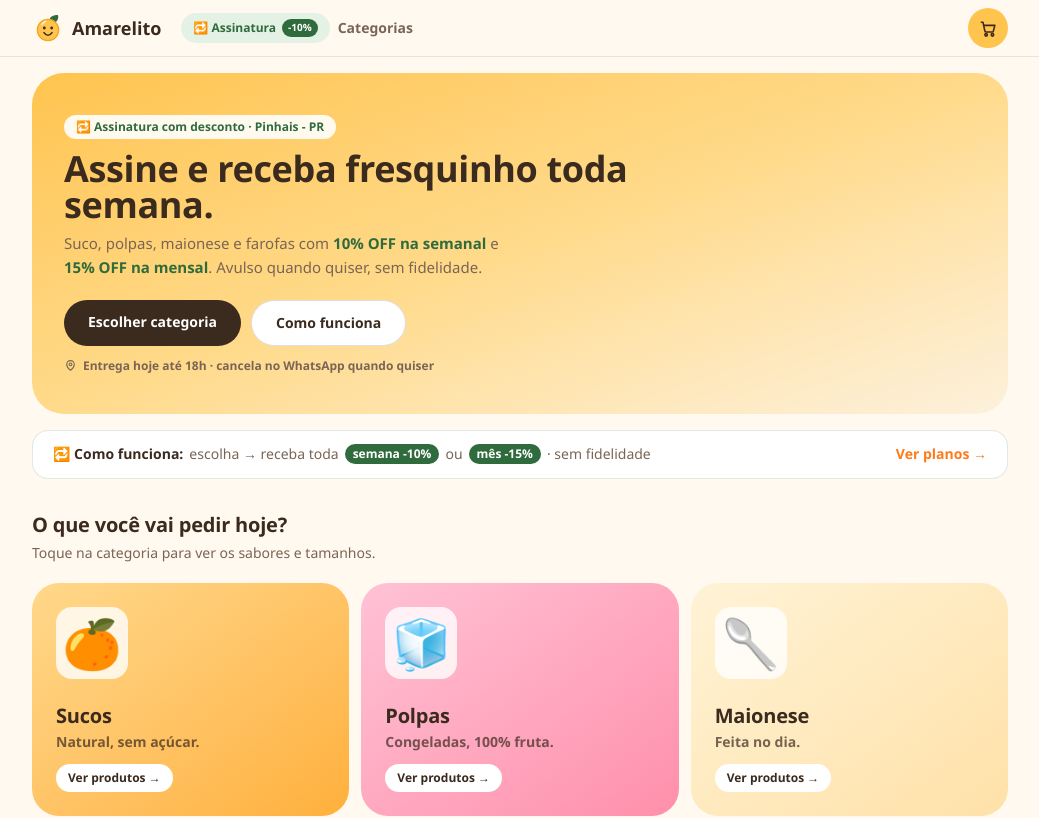
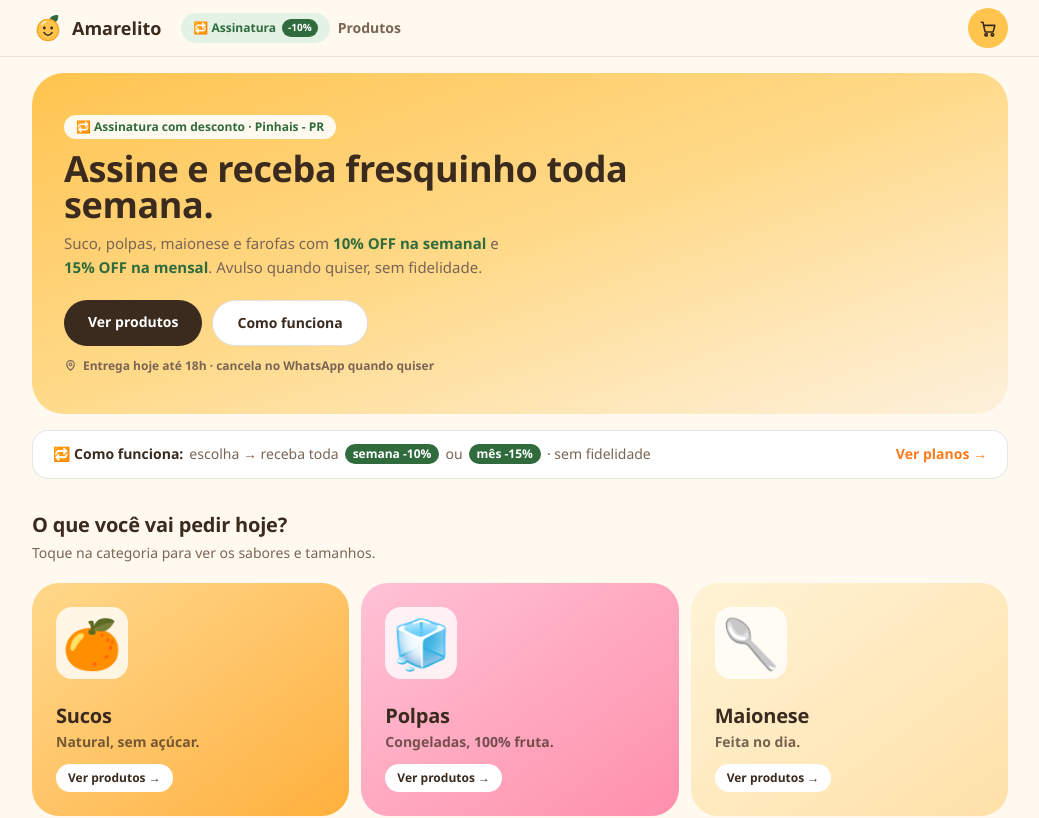
Before and after one commit to elizaelcezar/amarelito, a Next.js app: page / in a window 1280 px wide. Shown: the top 818 px of the page, without its empty margins (120-1159 px from the left). Built offline with nearby package versions, Linux system fonts and the light colour scheme.

Commit message:
fix: troca Cardápio/Categorias por Produtos

```diff
--- a/src/app/page.tsx
+++ b/src/app/page.tsx
@@ -31,8 +31,8 @@ export default function HomePage() {
           <strong className="text-folha">{mensal}% OFF na mensal</strong>. Avulso quando quiser, sem fidelidade.
         </p>
         <div className="mt-5 flex flex-wrap gap-2.5">
-          <Link href="#categorias" className="rounded-full bg-cafe px-6 py-3 text-sm font-bold text-white">
-            Escolher categoria
+          <Link href="#produtos" className="rounded-full bg-cafe px-6 py-3 text-sm font-bold text-white">
+            Ver produtos
           </Link>
           <Link href="/assinatura" className="rounded-full border border-cafe/15 bg-white px-6 py-3 text-sm font-bold text-cafe">
             Como funciona
@@ -60,8 +60,8 @@ export default function HomePage() {
         </div>
       </section>
 
-      {/* Categorias — porta de entrada */}
-      <section id="categorias" className="scroll-mt-20 pt-8">
+      {/* Produtos — categorias como porta de entrada */}
+      <section id="produtos" className="scroll-mt-20 pt-8">
         <h2 className="font-display text-xl font-semibold">O que você vai pedir hoje?</h2>
         <p className="mt-1 text-sm text-cafe-soft">Toque na categoria para ver os sabores e tamanhos.</p>
 
--- a/src/components/Footer.tsx
+++ b/src/components/Footer.tsx
@@ -14,7 +14,7 @@ export function Footer() {
           <span className="text-sm text-cafe-soft">· {cityLabel(defaultCity)}</span>
         </div>
         <div className="flex flex-wrap gap-3 text-sm font-bold text-cafe-soft">
-          <Link href="/#categorias" className="hover:text-cafe">Categorias</Link>
+          <Link href="/#produtos" className="hover:text-cafe">Produtos</Link>
           <Link href="/produtos" className="hover:text-cafe">Todos os produtos</Link>
           <a href={`https://wa.me/${siteConfig.whatsapp}`} target="_blank" rel="noopener noreferrer" className="inline-flex items-center gap-1.5 text-folha hover:underline">
             <WhatsappIcon size={14} /> {siteConfig.whatsappDisplay}
--- a/src/components/Header.tsx
+++ b/src/components/Header.tsx
@@ -21,8 +21,8 @@ export function Header() {
         <Link href="/assinatura" className="ml-3 hidden items-center gap-1.5 rounded-full bg-folha-light px-3 py-1.5 text-xs font-bold text-folha sm:inline-flex">
           🔁 Assinatura <span className="rounded-full bg-folha px-1.5 py-0.5 text-[10px] text-white">-{off}%</span>
         </Link>
-        <Link href="/#categorias" className="hidden text-sm font-bold text-cafe-soft hover:text-cafe sm:inline">
-          Categorias
+        <Link href="/#produtos" className="hidden text-sm font-bold text-cafe-soft hover:text-cafe sm:inline">
+          Produtos
         </Link>
 
         <Link href="/carrinho" aria-label="Carrinho" className="ml-auto relative flex h-10 w-10 items-center justify-center rounded-full bg-mel text-cafe">
--- a/src/components/MobileNav.tsx
+++ b/src/components/MobileNav.tsx
@@ -8,7 +8,7 @@ import { useCart } from "@/lib/cart";
 const tabs = [
   { href: "/", label: "Início", icon: HomeIcon },
   { href: "/assinatura", label: "Assinar", icon: RepeatIcon },
-  { href: "/#categorias", label: "Categorias", icon: StoreIcon },
+  { href: "/#produtos", label: "Produtos", icon: StoreIcon },
   { href: "/carrinho", label: "Carrinho", icon: CartIcon },
 ];
 
@@ -20,7 +20,7 @@ export function MobileNav() {
     <nav className="safe-bottom fixed inset-x-0 bottom-0 z-40 border-t border-cafe/10 bg-white/95 backdrop-blur md:hidden">
       <ul className="mx-auto grid max-w-md grid-cols-4">
         {tabs.map((tab) => {
-          const active = pathname === tab.href || (tab.href === "/#categorias" && pathname === "/");
+          const active = pathname === tab.href || (tab.href === "/#produtos" && pathname === "/");
           const Icon = tab.icon;
           return (
             <li key={tab.href}>
```
